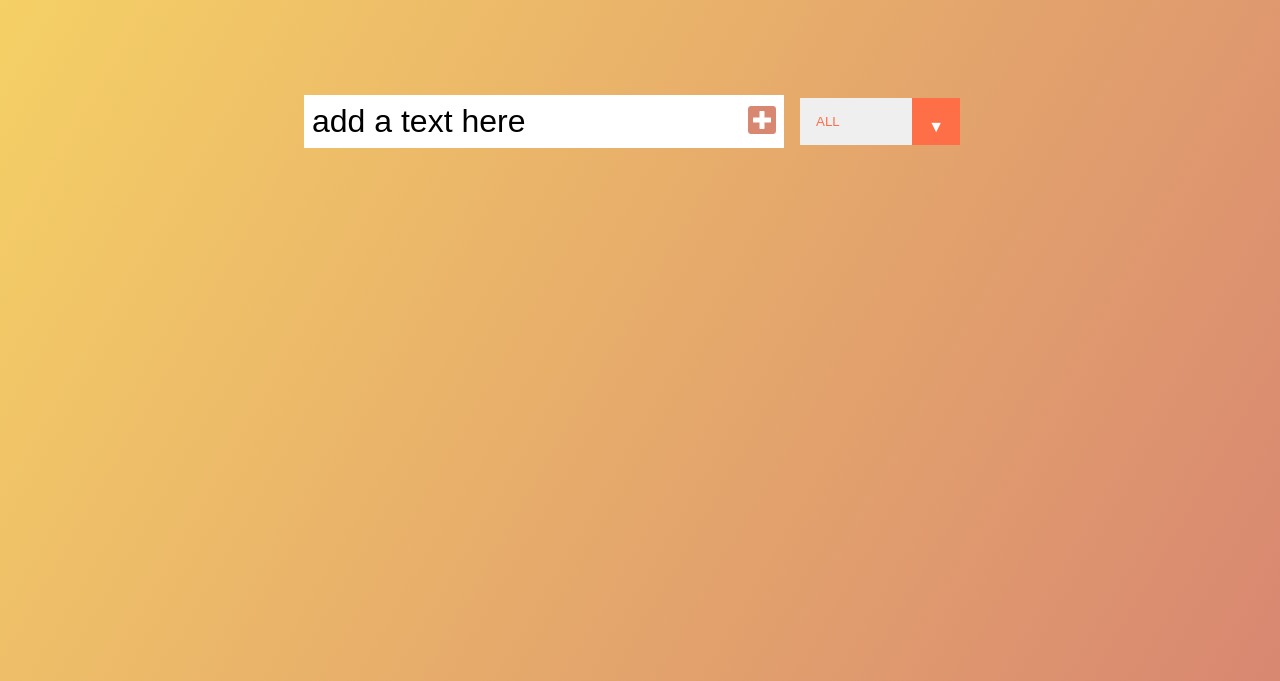
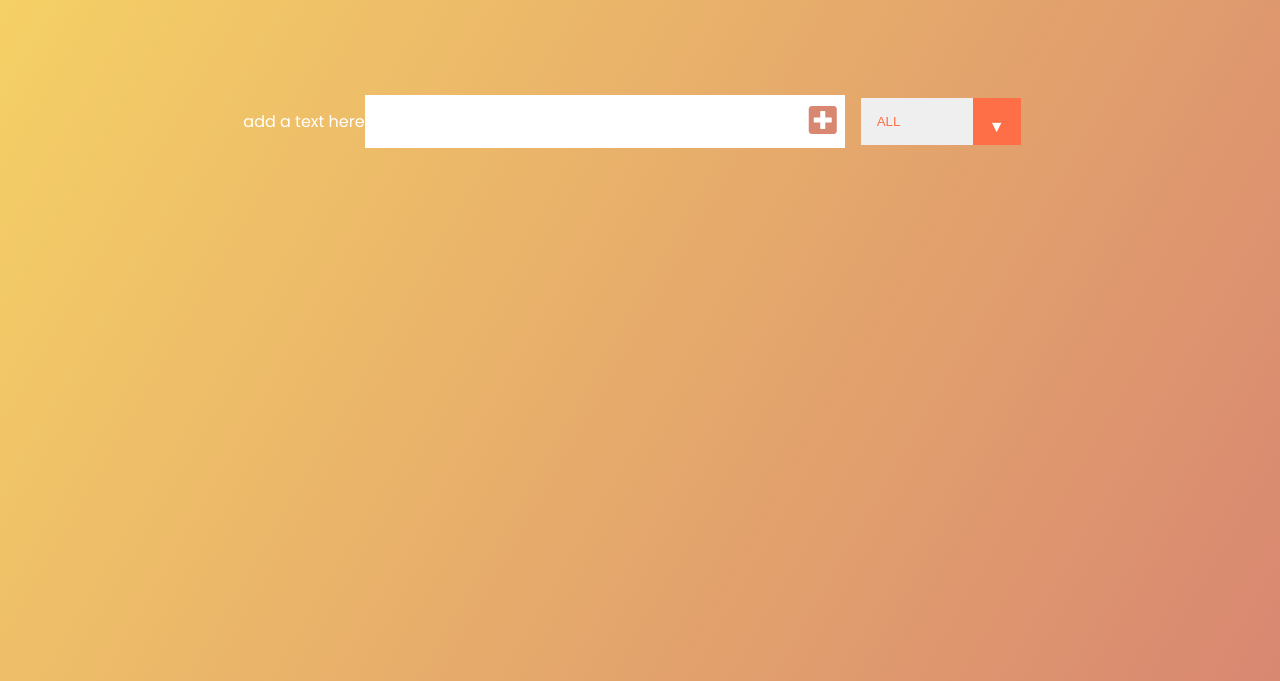
Before and after one commit to Roic22/My-Todo-App, a plain HTML site: page index.html in a window 1280 px wide. Shown: the part 119-800 px from the top of the page. Drawn offline with Linux system fonts and the light colour scheme.

Commit message:
just gave a hint of the user input

```diff
--- a/index.html
+++ b/index.html
@@ -14,7 +14,7 @@
          <h1>My Todo list</h1>
      </header>
      <form>
-         <input type="text" class="todo-input" value="add a text here">
+         add a text here<input type="text" class="todo-input">
          <button class="todo-button" type="submit">
              <i class="fas fa-plus-square"></i>
          </button>
```
